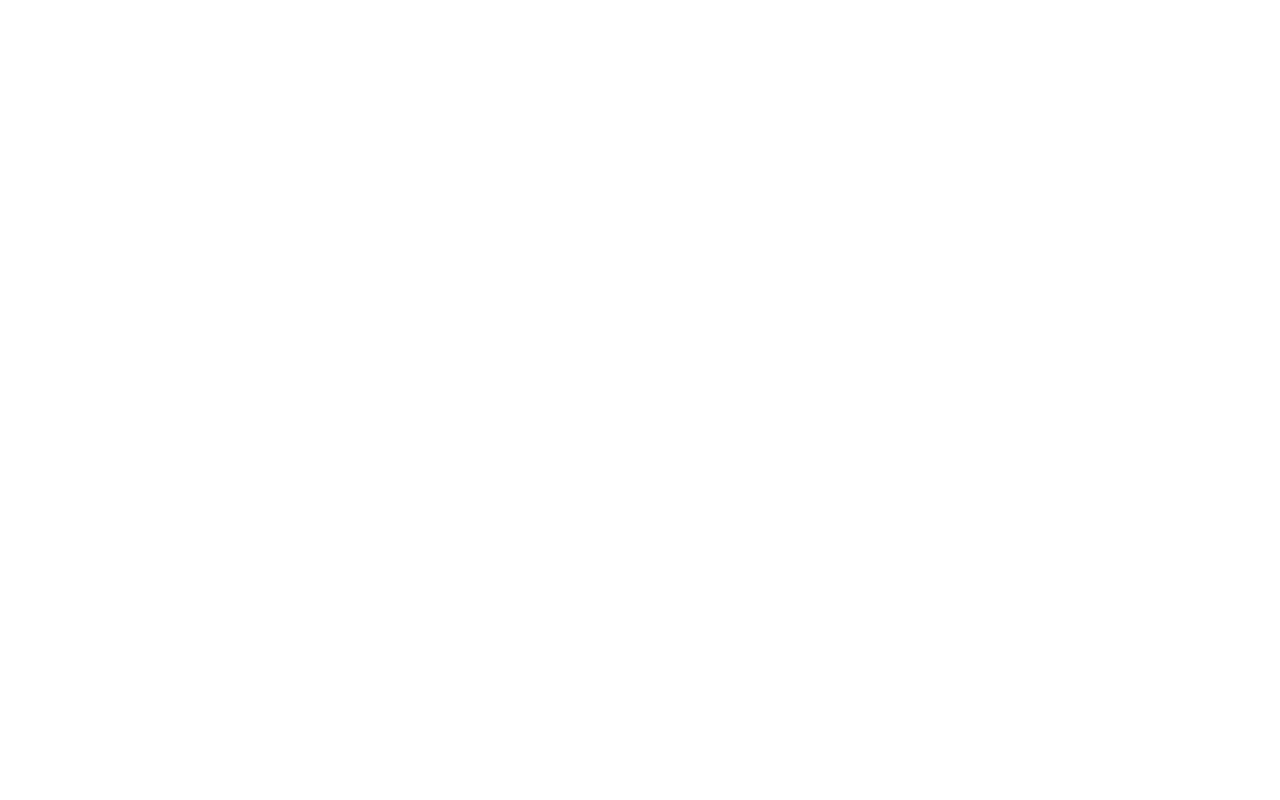
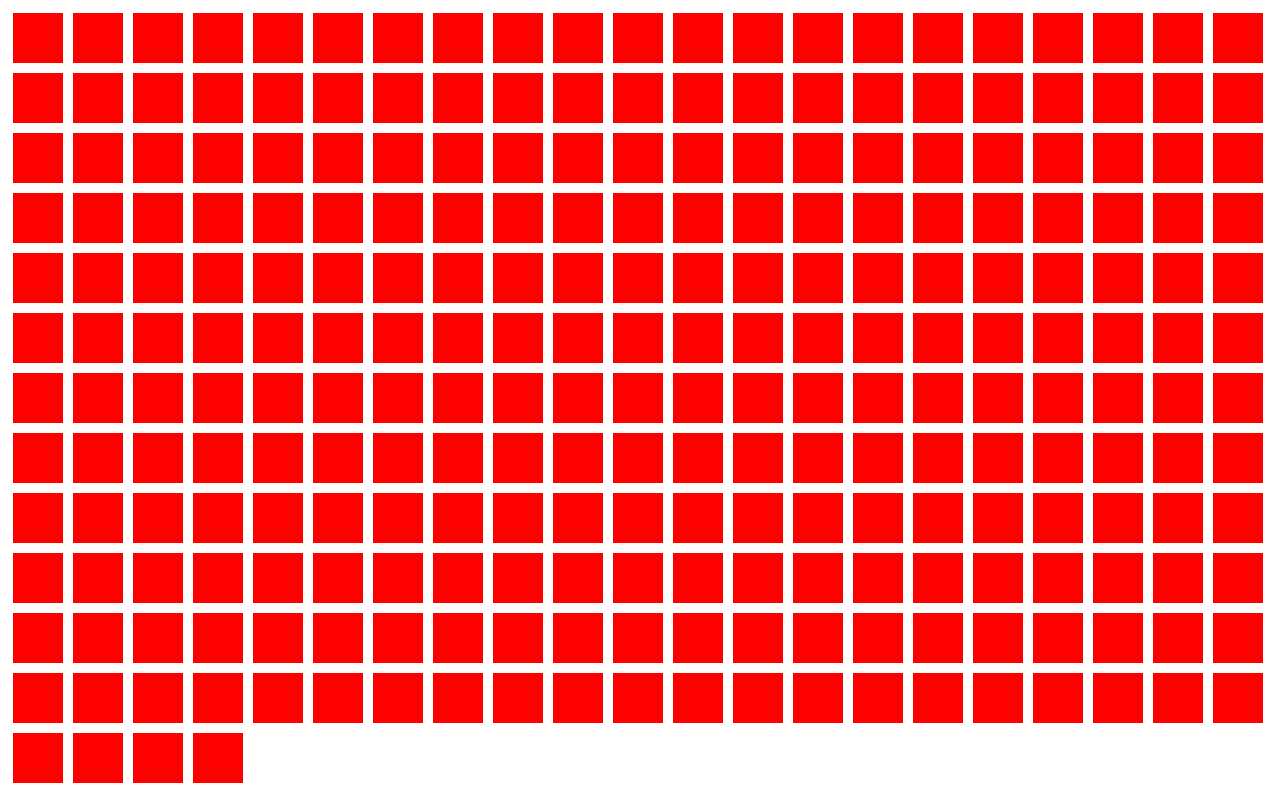
Before and after one commit to Angelcoco1985/Etch-a-Sketch, a plain HTML site: page index.html in a window 1280 px wide. Drawn offline with Linux system fonts and the light colour scheme.

Commit message:
Added a function to layout the grid with square divs and gave them color and grid with css
Sets bass layout for rest of project

```diff
--- a/index.html
+++ b/index.html
@@ -3,6 +3,7 @@
 <head>
     <meta charset="UTF-8">
     <meta name="viewport" content="width=device-width, initial-scale=1.0">
+    <link rel="stylesheet" href="style.css">
     <title>Document</title>
 </head>
 <body>
--- a/index.js
+++ b/index.js
@@ -0,0 +1,13 @@
+const container = document.querySelector(".container");
+
+function layOutGrid() {
+    for (let i = 0; i < 256; i++) {
+        const divs = document.createElement("div");
+        divs.classList.add("divDesign");
+        container.appendChild(divs);
+    }
+}
+
+layOutGrid();
+
+// create container in js and make div squares with for loop
--- a/style.css
+++ b/style.css
@@ -0,0 +1,10 @@
+.container {
+    display: flex;
+    flex-wrap: wrap;
+}
+.divDesign {
+    background-color: red;
+    height: 50px;
+    width: 50px;
+    margin: 5px;
+}
```
